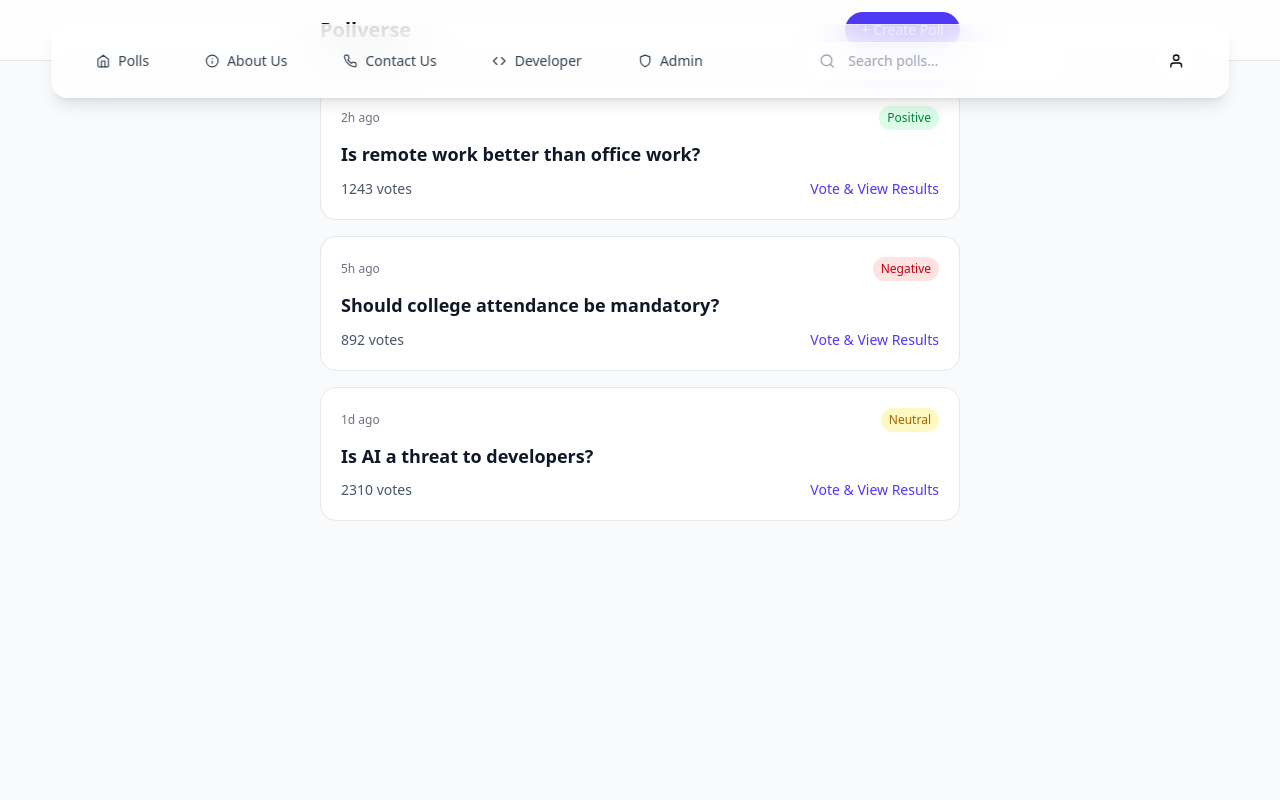
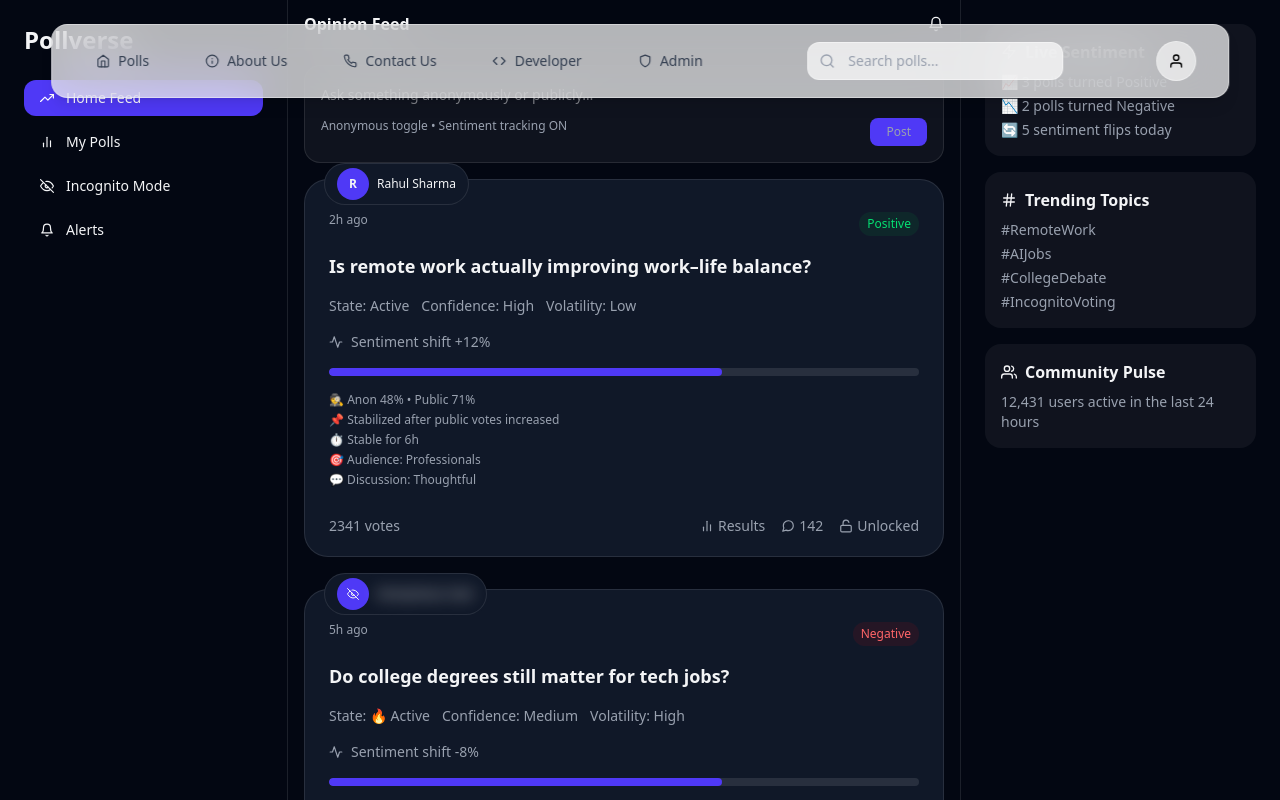
Before and after one commit to Rahul122703/pollverse-MERN, a React (Vite) app in the folder frontend/: page /sample in a window 1280 px wide. Shown: the top 800 px of the page. Built offline with nearby package versions, Linux system fonts and the light colour scheme; no server answers.

Commit message:
added sample page

```diff
--- a/frontend/src/pages/SamplePage.jsx
+++ b/frontend/src/pages/SamplePage.jsx
@@ -1,95 +1,239 @@
 import React from "react";
+import {
+  FiEyeOff,
+  FiTrendingUp,
+  FiActivity,
+  FiMessageCircle,
+  FiBarChart2,
+  FiLock,
+  FiUnlock,
+  FiBell,
+  FiUsers,
+  FiZap,
+  FiHash,
+} from "react-icons/fi";
 
-const polls = [
+const feed = [
   {
     id: 1,
-    question: "Is remote work better than office work?",
-    votes: 1243,
+    author: "Rahul Sharma",
+    anonymous: false,
+    question: "Is remote work actually improving work–life balance?",
     sentiment: "Positive",
+    confidence: "High",
+    volatility: "Low",
+    state: "Active",
+    shift: "+12%",
+    votes: 2341,
+    anonSplit: "Anon 48% • Public 71%",
+    reason: "Stabilized after public votes increased",
+    timeline: "Stable for 6h",
+    scope: "Professionals",
+    discussion: "Thoughtful",
+    locked: false,
+    comments: 142,
     time: "2h ago",
   },
   {
     id: 2,
-    question: "Should college attendance be mandatory?",
-    votes: 892,
+    author: "Anonymous User",
+    anonymous: true,
+    question: "Do college degrees still matter for tech jobs?",
     sentiment: "Negative",
+    confidence: "Medium",
+    volatility: "High",
+    state: "🔥 Active",
+    shift: "-8%",
+    votes: 1890,
+    anonSplit: "Anon 67% • Public 42%",
+    reason: "Negative spike after anonymous surge",
+    timeline: "Flipped twice today",
+    scope: "Students",
+    discussion: "Heated",
+    locked: true,
+    comments: 321,
     time: "5h ago",
-  },
-  {
-    id: 3,
-    question: "Is AI a threat to developers?",
-    votes: 2310,
-    sentiment: "Neutral",
-    time: "1d ago",
   },
 ];
 
-const sentimentColor = {
-  Positive: "bg-green-100 text-green-700 dark:bg-green-900/30 dark:text-green-400",
-  Neutral: "bg-yellow-100 text-yellow-700 dark:bg-yellow-900/30 dark:text-yellow-400",
-  Negative: "bg-red-100 text-red-700 dark:bg-red-900/30 dark:text-red-400",
+const sentimentStyle = {
+  Positive: "bg-green-600/10 text-green-400",
+  Neutral: "bg-yellow-600/10 text-yellow-400",
+  Negative: "bg-red-600/10 text-red-400",
 };
 
 const SamplePage = () => {
   return (
-    <div className="min-h-screen bg-gray-50 dark:bg-black text-gray-900 dark:text-white">
+    <div className="min-h-screen bg-gray-950 text-gray-100 flex">
 
-      {/* Header */}
-      <header className="sticky top-0 z-20 bg-white/80 dark:bg-black/80 backdrop-blur border-b border-gray-200 dark:border-gray-800">
-        <div className="max-w-2xl mx-auto px-4 py-3 flex items-center justify-between">
-          <h1 className="text-xl font-bold">Pollverse</h1>
-          <button className="px-4 py-2 rounded-full bg-indigo-600 text-white text-sm hover:bg-indigo-700 transition">
+      {/* LEFT SIDEBAR */}
+      <aside className="hidden xl:flex w-72 flex-col border-r border-white/10 p-6 space-y-6">
+        <h1 className="text-2xl font-bold">Pollverse</h1>
+
+        <nav className="space-y-2 text-sm">
+          <button className="w-full px-4 py-2 rounded-xl bg-indigo-600 text-white flex items-center gap-3">
+            <FiTrendingUp /> Home Feed
+          </button>
+          <button className="w-full px-4 py-2 rounded-xl hover:bg-white/5 flex items-center gap-3">
+            <FiBarChart2 /> My Polls
+          </button>
+          <button className="w-full px-4 py-2 rounded-xl hover:bg-white/5 flex items-center gap-3">
+            <FiEyeOff /> Incognito Mode
+          </button>
+          <button className="w-full px-4 py-2 rounded-xl hover:bg-white/5 flex items-center gap-3">
+            <FiBell /> Alerts
+          </button>
+        </nav>
+
+        <button className="mt-auto py-3 rounded-xl bg-indigo-600 font-semibold">
           + Create Poll
         </button>
+      </aside>
+
+      {/* MAIN CONTENT */}
+      <main className="flex-1 max-w-3xl mx-auto w-full">
+
+        {/* TOP BAR */}
+        <header className="sticky top-0 z-20 bg-gray-950/90 backdrop-blur border-b border-white/10">
+          <div className="px-4 py-3 flex justify-between items-center">
+            <h2 className="font-semibold">Opinion Feed</h2>
+            <FiBell />
           </div>
         </header>
 
-      {/* Feed */}
-      <main className="max-w-2xl mx-auto px-4 py-6 space-y-4">
-        {polls.map((poll) => (
-          <div
-            key={poll.id}
-            className="
-              bg-white dark:bg-gray-900
-              border border-gray-200 dark:border-gray-800
-              rounded-2xl
-              p-4 sm:p-5
-              space-y-3
-              hover:shadow-md transition
-            "
-          >
-            {/* Poll meta */}
-            <div className="flex items-center justify-between text-xs text-gray-500 dark:text-gray-400">
-              <span>{poll.time}</span>
-              <span className={`px-2 py-1 rounded-full text-xs ${sentimentColor[poll.sentiment]}`}>
-                {poll.sentiment}
+        {/* CREATE POLL */}
+        <div className="px-4 py-4">
+          <div className="rounded-2xl border border-white/10 bg-white/5 p-4">
+            <input
+              placeholder="Ask something anonymously or publicly…"
+              className="w-full bg-transparent outline-none text-sm"
+            />
+            <div className="flex justify-between mt-3 text-xs text-gray-400">
+              <span>Anonymous toggle • Sentiment tracking ON</span>
+              <button className="px-4 py-1.5 rounded-lg bg-indigo-600">
+                Post
+              </button>
+            </div>
+          </div>
+        </div>
+
+        {/* FEED */}
+        <div className="px-4 space-y-8 pb-28">
+          {feed.map((item) => (
+            <div key={item.id} className="relative">
+
+              {/* USER PILL */}
+              <div className="absolute -top-4 left-5 z-10">
+                <div className="flex items-center gap-2 bg-gray-900 border border-white/10 rounded-full px-3 py-1 text-xs">
+                  <div className="w-8 h-8 rounded-full bg-indigo-600 flex items-center justify-center font-semibold">
+                    {item.anonymous ? <FiEyeOff /> : item.author[0]}
+                  </div>
+                  <span className={item.anonymous ? "blur-sm select-none" : ""}>
+                    {item.author}
+                  </span>
+                </div>
+              </div>
+
+              {/* CARD */}
+              <div className="rounded-3xl border border-white/10 bg-gray-900">
+                <div className="px-6 pt-8 pb-5 space-y-4">
+
+                  {/* META */}
+                  <div className="flex justify-between text-xs text-gray-400">
+                    <span>{item.time}</span>
+                    <span className={`px-2 py-1 rounded-full ${sentimentStyle[item.sentiment]}`}>
+                      {item.sentiment}
                     </span>
                   </div>
 
-            {/* Question */}
-            <h2 className="text-base sm:text-lg font-semibold leading-snug">
-              {poll.question}
-            </h2>
+                  <h3 className="text-base sm:text-lg font-semibold">
+                    {item.question}
+                  </h3>
 
-            {/* Stats */}
-            <div className="flex items-center justify-between text-sm text-gray-600 dark:text-gray-400">
-              <span>{poll.votes} votes</span>
-              <button className="text-indigo-600 dark:text-indigo-400 hover:underline">
-                Vote & View Results
+                  {/* METRICS */}
+                  <div className="flex flex-wrap gap-3 text-sm text-gray-400">
+                    <span>State: {item.state}</span>
+                    <span>Confidence: {item.confidence}</span>
+                    <span>Volatility: {item.volatility}</span>
+                  </div>
+
+                  {/* SHIFT */}
+                  <div className="flex items-center gap-2 text-sm text-gray-400">
+                    <FiActivity /> Sentiment shift {item.shift}
+                  </div>
+
+                  {/* BAR */}
+                  <div className="w-full h-2 rounded-full bg-white/10 overflow-hidden">
+                    <div className="h-full w-2/3 bg-indigo-600 rounded-full" />
+                  </div>
+
+                  {/* INSIGHTS */}
+                  <div className="text-xs text-gray-400 space-y-1">
+                    <p>🕵️ {item.anonSplit}</p>
+                    <p>📌 {item.reason}</p>
+                    <p>⏱ {item.timeline}</p>
+                    <p>🎯 Audience: {item.scope}</p>
+                    <p>💬 Discussion: {item.discussion}</p>
+                  </div>
+
+                  {/* ACTIONS */}
+                  <div className="flex justify-between text-sm text-gray-400 pt-3">
+                    <span>{item.votes} votes</span>
+                    <div className="flex gap-4">
+                      <button className="flex items-center gap-1 hover:text-indigo-400">
+                        <FiBarChart2 /> Results
+                      </button>
+                      <button className="flex items-center gap-1 hover:text-indigo-400">
+                        <FiMessageCircle /> {item.comments}
+                      </button>
+                      <button className="flex items-center gap-1 hover:text-indigo-400">
+                        {item.locked ? <FiLock /> : <FiUnlock />}
+                        {item.locked ? "Vote to unlock" : "Unlocked"}
                       </button>
                     </div>
                   </div>
+
+                </div>
+              </div>
+            </div>
           ))}
+        </div>
       </main>
 
-      {/* Mobile Bottom Bar */}
-      <nav className="fixed bottom-0 w-full bg-white dark:bg-black border-t border-gray-200 dark:border-gray-800 sm:hidden">
-        <div className="flex justify-around py-2 text-sm">
-          <button className="font-medium">Home</button>
-          <button>Trending</button>
-          <button>Profile</button>
+      {/* RIGHT SIDEBAR */}
+      <aside className="hidden lg:flex w-80 flex-col border-l border-white/10 p-6 space-y-4">
+        <div className="rounded-2xl bg-white/5 p-4">
+          <h3 className="font-semibold mb-2 flex items-center gap-2">
+            <FiZap /> Live Sentiment
+          </h3>
+          <ul className="text-sm text-gray-400 space-y-1">
+            <li>📈 3 polls turned Positive</li>
+            <li>📉 2 polls turned Negative</li>
+            <li>🔄 5 sentiment flips today</li>
+          </ul>
         </div>
-      </nav>
+
+        <div className="rounded-2xl bg-white/5 p-4">
+          <h3 className="font-semibold mb-2 flex items-center gap-2">
+            <FiHash /> Trending Topics
+          </h3>
+          <ul className="text-sm text-gray-400 space-y-1">
+            <li>#RemoteWork</li>
+            <li>#AIJobs</li>
+            <li>#CollegeDebate</li>
+            <li>#IncognitoVoting</li>
+          </ul>
+        </div>
+
+        <div className="rounded-2xl bg-white/5 p-4">
+          <h3 className="font-semibold mb-2 flex items-center gap-2">
+            <FiUsers /> Community Pulse
+          </h3>
+          <p className="text-sm text-gray-400">
+            12,431 users active in the last 24 hours
+          </p>
+        </div>
+      </aside>
     </div>
   );
 };
```
Lines whose indentation alone changed are shown as unchanged.
